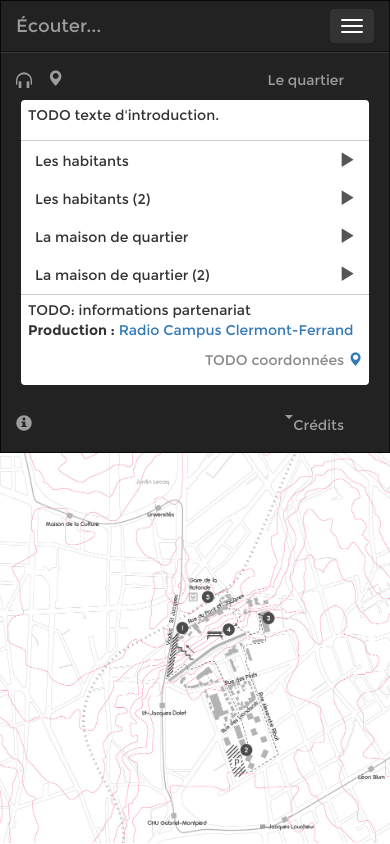
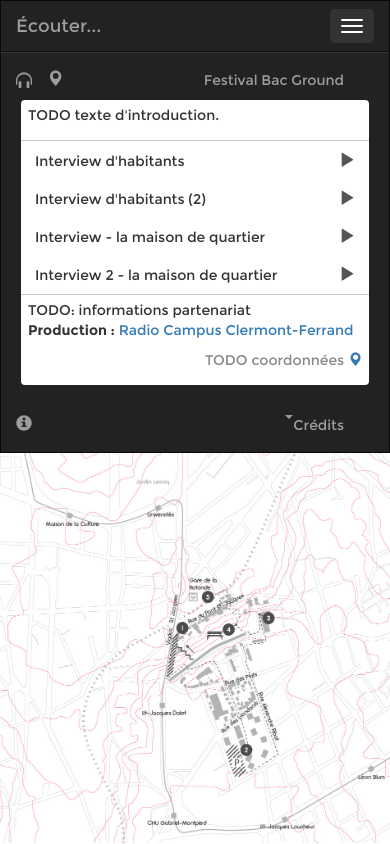
Before and after one commit to RadioCampusClermontFerrand/radiofdb, a plain HTML site: page index.html in a window 390 px wide. Both pictures are taken after a click on the button "Navigation". Drawn offline with Linux system fonts and the light colour scheme; files whose address does not match are found by name.

Commit message:
Quelques ajustements

```diff
--- a/css/sidebar.css
+++ b/css/sidebar.css
@@ -204,7 +204,8 @@
                 display: none;
         }
 
-        .entry-2buttons > span {
+        .entry-2buttons > span,
+        .entry-1button > span {
             float: right;
             display: none;
         }
--- a/index.html
+++ b/index.html
@@ -41,13 +41,13 @@
                             <li class="dropdown">
 					<a type="button" style="font-size:16px; z-index: 2; float: left;" class="showopacity glyphicon glyphicon-headphones main-play"></a>
 					<a style="z-index: 2; float: left; cursor: pointer; " class="main-pause hide"><span style="font-size:16px; z-index: 2; float: left;" class="showopacity glyphicon glyphicon-pause"></span></a>
-					<a href="#" style="z-index: 1;" class="dropdown-toggle selected-menu" data-toggle="dropdown"><span class="pull-right">Le quartier</span><span  style="font-size:16px;" class="showopacity glyphicon glyphicon-map-marker"></span></a>
+					<a href="#" style="z-index: 1;" class="dropdown-toggle selected-menu" data-toggle="dropdown"><span class="pull-right">Festival Bac Ground</span><span  style="font-size:16px;" class="showopacity glyphicon glyphicon-map-marker"></span></a>
 					<ul class="list-group playlist" style="clear: left;">
                                             <li class="list-group-item"><p>TODO texte d'introduction.</p>
                                             </li>
                                             <li role="separator" class="divider"></li>
                                             <li class="list-group-item"><div class="list-group-horizontal">
-                                                    <div class="list-group-item entry-2buttons">Les habitants
+                                                    <div class="list-group-item entry-1button">Interview d'habitants
                                                         <span id="timer-b1p1">
                                                             <span id="currentTime-b1p1">00:00</span> /
                                                             <span id="duration-b1p1">-</span>
@@ -58,7 +58,7 @@
                                                     </div>
                                             </li>
                                             <li class="list-group-item"><div class="list-group-horizontal">
-                                                    <div class="list-group-item entry-2buttons">Les habitants (2)
+                                                    <div class="list-group-item entry-1button">Interview d'habitants (2)
                                                         <span id="timer-b1p2">
                                                             <span id="currentTime-b1p2">00:00</span> /
                                                             <span id="duration-b1p2">-</span>
@@ -69,7 +69,7 @@
                                                     </div>
                                             </li>
                                             <li class="list-group-item"><div class="list-group-horizontal">
-                                                    <div class="list-group-item entry-2buttons">La maison de quartier
+                                                    <div class="list-group-item entry-1button">Interview - la maison de quartier
                                                         <span id="timer-b1p3">
                                                             <span id="currentTime-b1p3">00:00</span> /
                                                             <span id="duration-b1p3">-</span>
@@ -80,7 +80,7 @@
                                                     </div>
                                             </li>
                                             <li class="list-group-item"><div class="list-group-horizontal">
-                                                    <div class="list-group-item entry-2buttons">La maison de quartier (2)
+                                                    <div class="list-group-item entry-1button">Interview 2 - la maison de quartier
                                                         <span id="timer-b1p4">
                                                             <span id="currentTime-b1p4">00:00</span> /
                                                             <span id="duration-b1p4">-</span>
```
